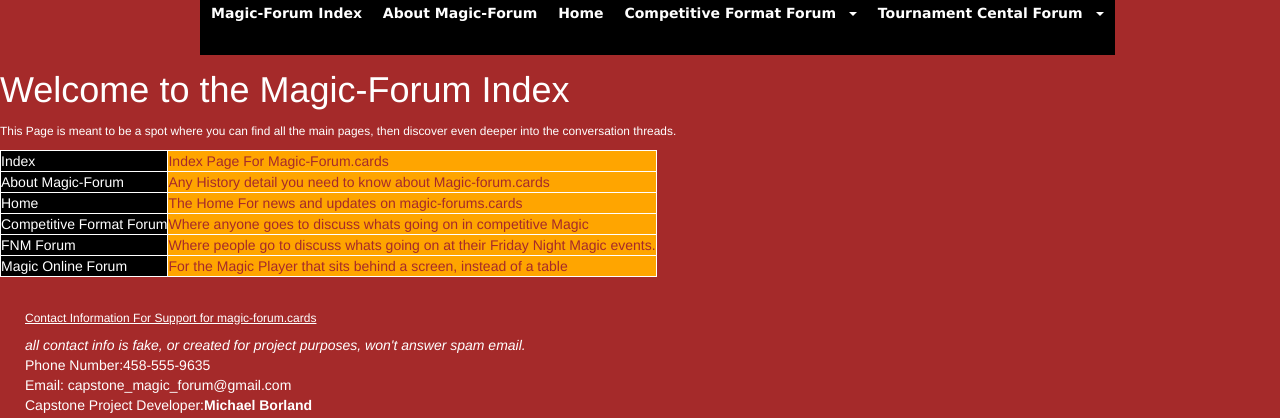
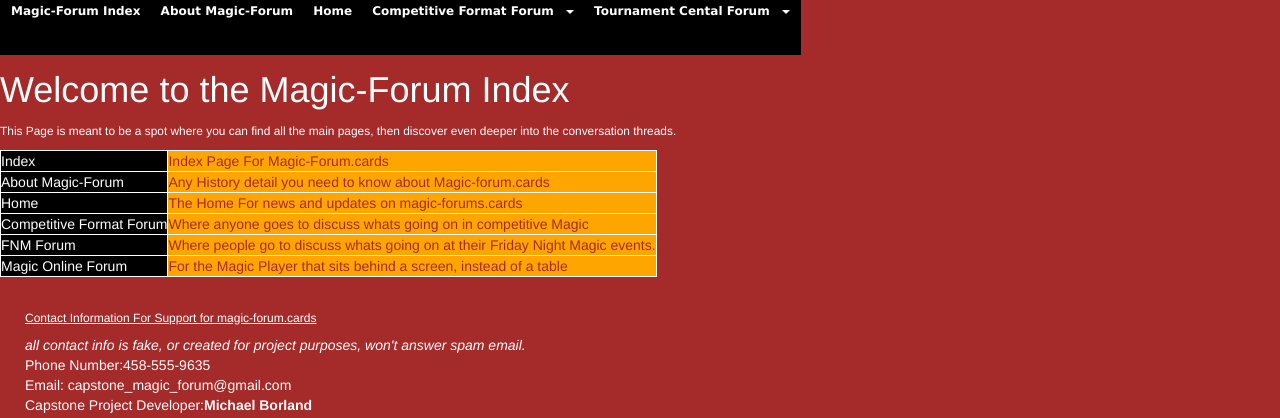
Before and after one commit to michaelborlandKeys/Capstone-Magic-Forum, a PHP site: page /index.php in a window 1280 px wide. Shown: the top 418 px of the page. Run offline with PHP 8.4, Linux system fonts and the light colour scheme.

Commit message:
changed font size and scren percentage for screen  scaliability test 3

```diff
--- a/Capstone Website Alpha 1.0/public_html/css/default.css
+++ b/Capstone Website Alpha 1.0/public_html/css/default.css
@@ -43,16 +43,16 @@ body
 
 .nav
 {
-	font-size: 14px;
+	font-size: 12px;
     font-weight: bold;
     font-family: "Lucida Sans Unicode", "Lucida Grande", sans-serif;
     background-color: black;
     position: absolute;
     top:0px;
-    left: 200px;
+    left: 0px;
     min-height: 55px;
     min-width: 45%;
-    max-width: 75%;
+    max-width: 85%;
     max-height: 60px;
 }
 
```
